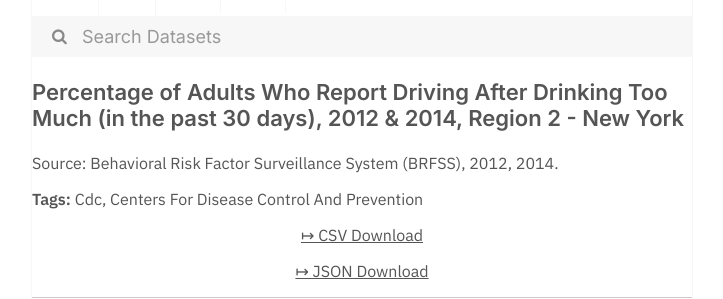
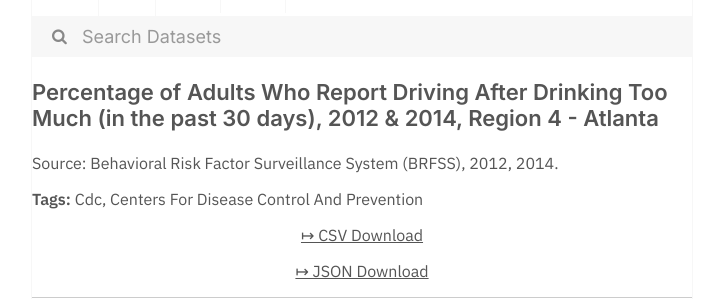
Before and after one commit to dayda-entities/us-department-of-health-and-human-services, a Jekyll site: the page built from _posts/2020-11-10-percentage-of-adults-who-repor.md, in a window 1280 px wide. Shown: the part 288-587 px from the top of the page, without its empty margins (278-1001 px from the left). Built offline with Jekyll 4.4.1, drawn with Linux system fonts in a browser that asks for light colours.

```diff
--- a/_posts/2020-11-10-percentage-of-adults-who-repor.md
+++ b/_posts/2020-11-10-percentage-of-adults-who-repor.md
@@ -1,17 +1,17 @@
 ---
 title: >-
   Percentage of Adults Who Report Driving After Drinking Too Much (in the past
-  30 days), 2012 & 2014, Region 2 - New York
-created: '2020-11-10T16:18:37.943380'
-modified: '2021-04-17T02:57:50.925482'
+  30 days),  2012 & 2014, Region 4 - Atlanta
+created: '2020-11-10T16:18:38.052496'
+modified: '2021-04-17T02:20:44.114281'
 state: active
 type: dataset
 tags:
   - Cdc
   - Centers For Disease Control And Prevention
 groups: []
-csv_url: 'https://data.cdc.gov/api/views/g4ag-jrdn/rows.csv?accessType=DOWNLOAD'
-json_url: 'https://data.cdc.gov/api/views/g4ag-jrdn/rows.json?accessType=DOWNLOAD'
+csv_url: 'https://data.cdc.gov/api/views/azgh-hvnt/rows.csv?accessType=DOWNLOAD'
+json_url: 'https://data.cdc.gov/api/views/azgh-hvnt/rows.json?accessType=DOWNLOAD'
 layout: post
 
 ---
```
